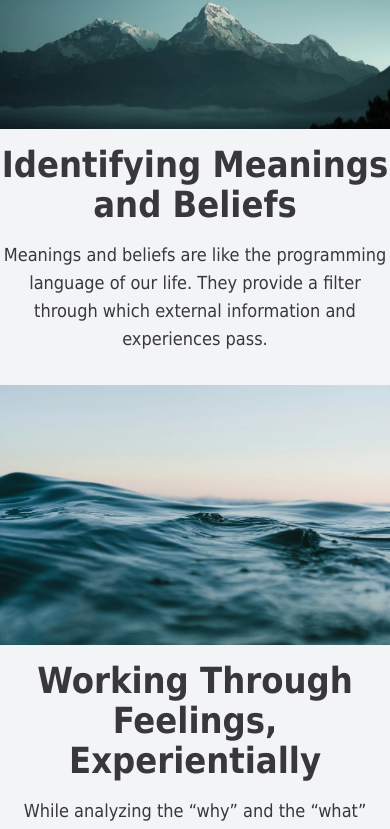
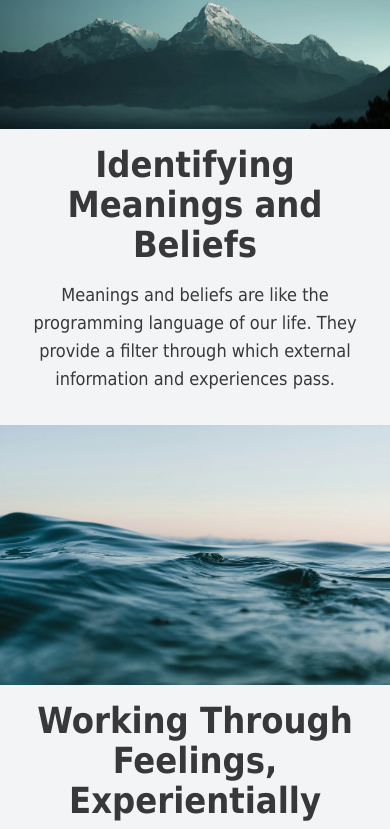
Before and after one commit to michaelzick/michaelzick.com, a Next.js app: page / in a window 390 px wide. Shown: the part 2565-3394 px from the top of the page. Built offline with nearby package versions, Linux system fonts and the light colour scheme.

Commit message:
Add padding for mobile process section

```diff
--- a/app/page.tsx
+++ b/app/page.tsx
@@ -83,19 +83,19 @@ export default function Home() {
           <h2 className="text-center text-5xl mb-12">How My Process is Different</h2>
           <div className="grid gap-8 md:grid-cols-3">
             <div className="space-y-4 text-center">
-              <img src="/img/mountains_2500.webp" />
-              <h3 className="text-4xl font-semibold">Identifying Meanings and Beliefs</h3>
-              <p className="text-lg">Meanings and beliefs are like the programming language of our life. They provide a filter through which external information and experiences pass.</p>
+              <img src="/img/mountains_2500.webp" alt="Mountains" />
+              <h3 className="px-2.5 md:px-0 text-4xl font-semibold">Identifying Meanings and Beliefs</h3>
+              <p className="px-2.5 md:px-0 text-lg">Meanings and beliefs are like the programming language of our life. They provide a filter through which external information and experiences pass.</p>
             </div>
             <div className="space-y-4 text-center">
               <img src="/img/ocean_2500.webp" alt="Feelings" className="w-full h-100 object-cover" />
-              <h3 className="text-4xl font-semibold">Working Through Feelings, Experientially</h3>
-              <p className="text-lg">While analyzing the “why” and the “what” around our thoughts and behaviors is useful, behaviors rarely change without working through the feelings.</p>
+              <h3 className="px-2.5 md:px-0 text-4xl font-semibold">Working Through Feelings, Experientially</h3>
+              <p className="px-2.5 md:px-0 text-lg">While analyzing the “why” and the “what” around our thoughts and behaviors is useful, behaviors rarely change without working through the feelings.</p>
             </div>
             <div className="space-y-4 text-center">
               <img src="/img/dark_mountains_2500.webp" alt="Action" className="w-full h-100 object-cover" />
-              <h3 className="text-4xl font-semibold">Taking Consistent, Conscious Action</h3>
-              <p className="text-lg">Through identifying beliefs and processing feelings you can enter a new state of consciousness and awareness. This is where true behavioral change happens.</p>
+              <h3 className="px-2.5 md:px-0 text-4xl font-semibold">Taking Consistent, Conscious Action</h3>
+              <p className="px-2.5 md:px-0 text-lg">Through identifying beliefs and processing feelings you can enter a new state of consciousness and awareness. This is where true behavioral change happens.</p>
             </div>
           </div>
           <div className="mt-12 text-center">
```
